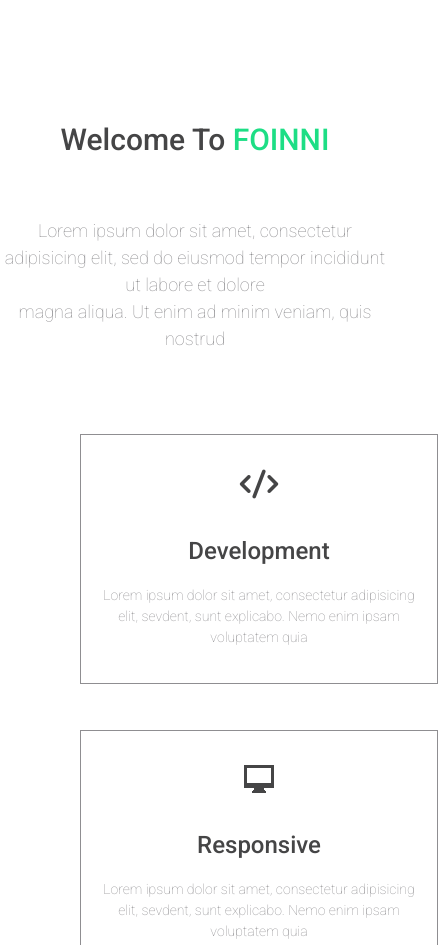
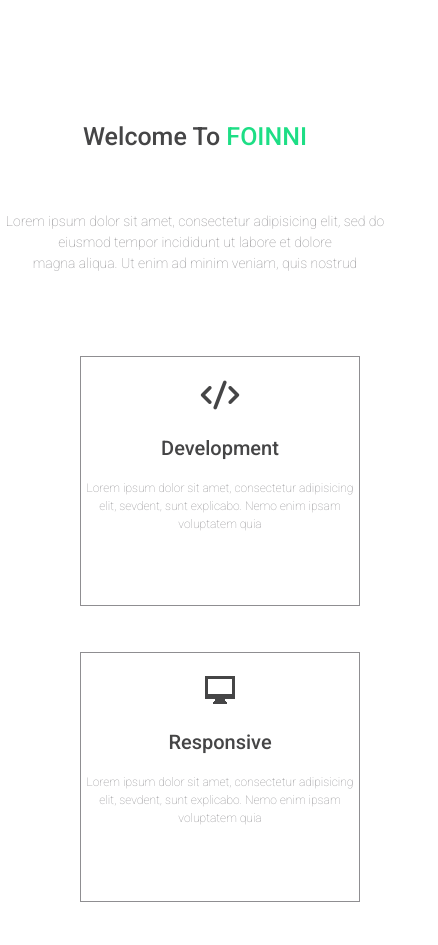
Before and after one commit to anastasiianaziiuta/foinni, a plain HTML site: page index.html in a window 390 px wide. Shown: the part 640-1585 px from the top of the page, 438 px wide, since content can reach past the window. Drawn offline with nearby package versions, Linux system fonts and the light colour scheme.

Commit message:
add media

```diff
--- a/src/sass/blocks/_media.scss
+++ b/src/sass/blocks/_media.scss
@@ -1,4 +1,11 @@
-@media (max-width:991px){
+@media (max-width:1201px){
+    .service {
+        &__wrapper {
+            justify-content: space-around;
+        }
+    }
+}
+@media (max-width:993px){
     .promo {
         &__descr {
             margin-right: 5px;
@@ -7,7 +14,7 @@
     }
 
 }
-@media (max-width:768px) {
+@media (max-width:769px) {
     .header {
         &__logo {
             img {
@@ -25,7 +32,7 @@
         }
     }
 }
-@media (max-width:576px){
+@media (max-width:577px){
     .header {
         &__logo {
             position: absolute;
@@ -70,7 +77,7 @@
         }
     }
 }
-@media (max-width:435px) {
+@media (max-width:436px) {
     .navigation {
         &__item {
             margin-right: 13px ;
@@ -78,4 +85,24 @@
         }
 
     }
+    .service {
+        &__title {
+            font-size: 25px;
+        }
+        &__subtitle {
+            font-size: 14px;
+        }
+        &__item {
+            min-width: 280px;
+            img {
+                margin: 23px auto;
+            }
+            p {
+                font-size: 20px;
+            }
+        }
+        &__descr {
+            font-size: 12px;
+        }
+    }
 }
```
Also changed, not shown: src/css/style.min.css, 1 other file.
